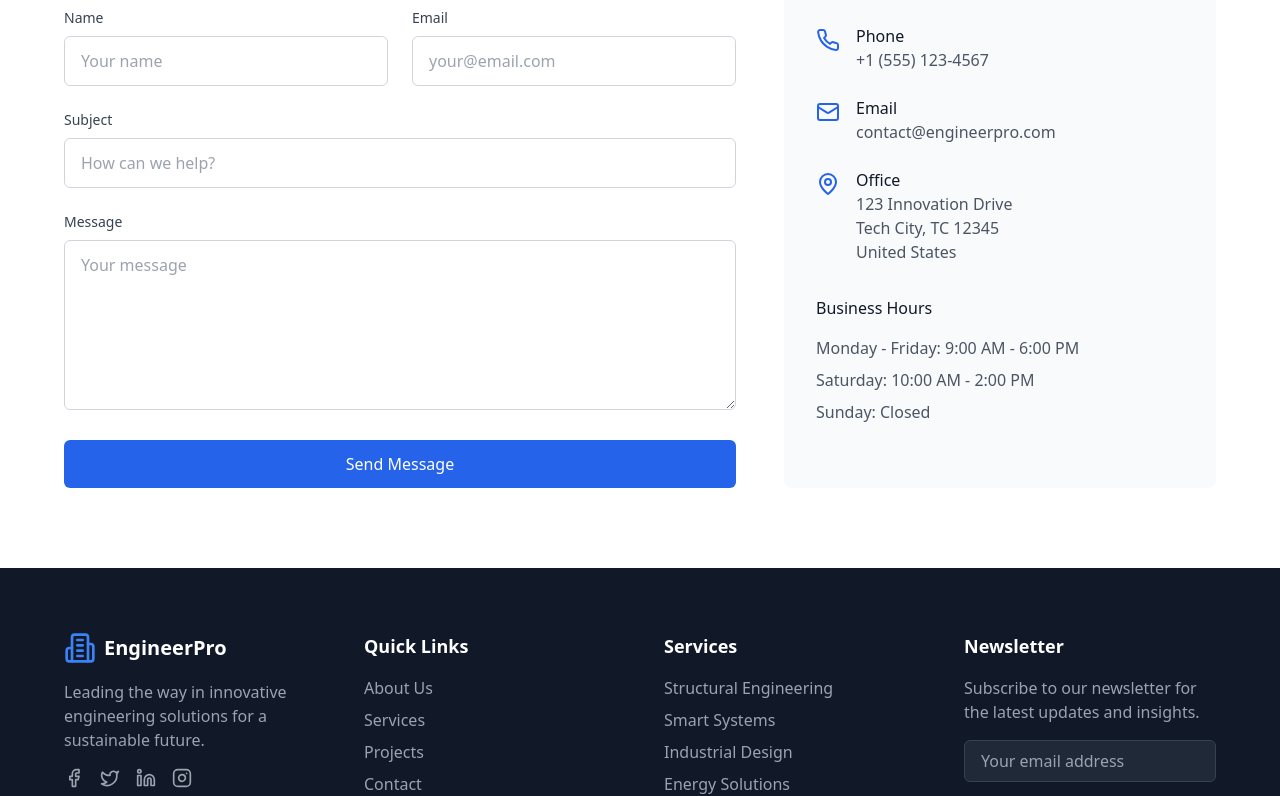
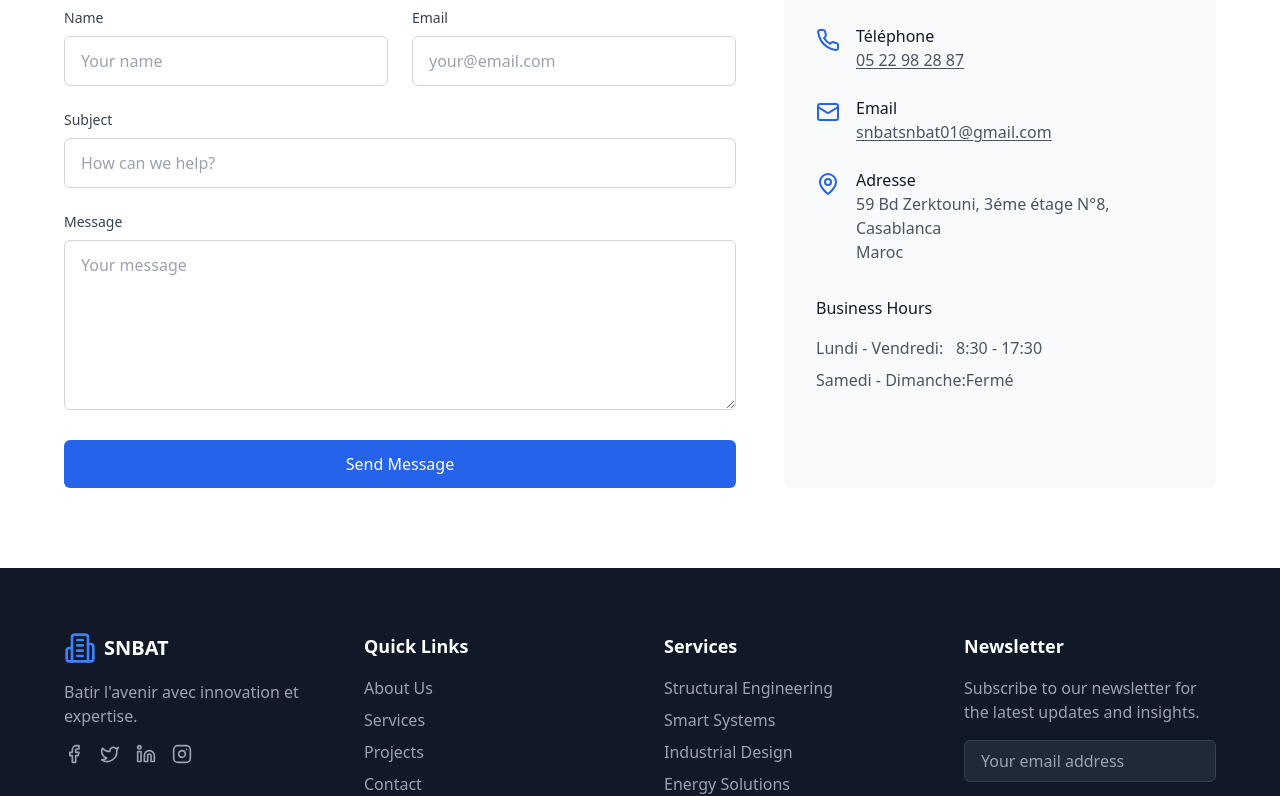
Before and after one commit to Reda-H/snbatco-v2, a React (Vite) app: page / in a window 1280 px wide. Shown: the part 4020-4816 px from the top of the page. Built offline with nearby package versions, Linux system fonts and the light colour scheme.

Commit message:
updated info and contact section with relevant data

```diff
--- a/src/components/Contact.tsx
+++ b/src/components/Contact.tsx
@@ -73,25 +73,29 @@ export default function Contact() {
               <div className="flex items-start">
                 <Phone className="h-5 w-5 md:h-6 md:w-6 text-blue-600 mt-1" />
                 <div className="ml-4">
-                  <h4 className="font-medium text-gray-900">Phone</h4>
-                  <p className="text-gray-600 text-sm md:text-base">+1 (555) 123-4567</p>
+                  <h4 className="font-medium text-gray-900">Téléphone</h4>
+                  <p className="text-gray-600 text-sm md:text-base underline underline-offset-2">
+                    <a href="tel:+212522982887">05 22 98 28 87</a>
+                  </p>
                 </div>
               </div>
               <div className="flex items-start">
                 <Mail className="h-5 w-5 md:h-6 md:w-6 text-blue-600 mt-1" />
                 <div className="ml-4">
                   <h4 className="font-medium text-gray-900">Email</h4>
-                  <p className="text-gray-600 text-sm md:text-base">contact@engineerpro.com</p>
+                  <p className="text-gray-600 text-sm md:text-base underline underline-offset-2">
+                    <a href="mailto:snbatsnbat01@gmail.com">snbatsnbat01@gmail.com</a>
+                  </p>
                 </div>
               </div>
               <div className="flex items-start">
                 <MapPin className="h-5 w-5 md:h-6 md:w-6 text-blue-600 mt-1" />
                 <div className="ml-4">
-                  <h4 className="font-medium text-gray-900">Office</h4>
+                  <h4 className="font-medium text-gray-900">Adresse</h4>
                   <p className="text-gray-600 text-sm md:text-base">
-                    123 Innovation Drive<br />
-                    Tech City, TC 12345<br />
-                    United States
+                    59 Bd Zerktouni, 3éme étage N°8,<br />
+                    Casablanca<br />
+                    Maroc
                   </p>
                 </div>
               </div>
@@ -100,9 +104,14 @@ export default function Contact() {
             <div className="mt-8">
               <h4 className="font-medium text-gray-900 mb-4">Business Hours</h4>
               <div className="space-y-2 text-gray-600 text-sm md:text-base">
-                <p>Monday - Friday: 9:00 AM - 6:00 PM</p>
-                <p>Saturday: 10:00 AM - 2:00 PM</p>
-                <p>Sunday: Closed</p>
+                <div className="flex flex-row">
+                  <p className="min-w-[140px]">Lundi - Vendredi:</p>
+                  <p>8:30 - 17:30</p>
+                </div>
+                <div className="flex flex-row">
+                  <p className="min-w-[140px]">Samedi - Dimanche:</p>
+                  <p>Fermé</p>
+                </div>
               </div>
             </div>
           </div>
--- a/src/components/Footer.tsx
+++ b/src/components/Footer.tsx
@@ -9,10 +9,10 @@ export default function Footer() {
           <div className="space-y-4">
             <div className="flex items-center space-x-2">
               <Building2 className="h-8 w-8 text-blue-500" />
-              <span className="text-xl font-bold">EngineerPro</span>
+              <span className="text-xl font-bold">SNBAT</span>
             </div>
             <p className="text-gray-400">
-              Leading the way in innovative engineering solutions for a sustainable future.
+              Batir l'avenir avec innovation et expertise.
             </p>
             <div className="flex space-x-4">
               <a href="#" className="text-gray-400 hover:text-white transition-colors">
@@ -112,7 +112,7 @@ export default function Footer() {
         <div className="max-w-[90vw] mx-auto py-6">
           <div className="flex flex-col md:flex-row justify-between items-center">
             <p className="text-gray-400 text-sm">
-              © 2024 EngineerPro. All rights reserved.
+              © 2024 SNBAT. Tous droits réservés.
             </p>
             <div className="flex space-x-6 mt-4 md:mt-0">
               <a href="#" className="text-gray-400 hover:text-white text-sm transition-colors">
--- a/src/components/Testimonial.tsx
+++ b/src/components/Testimonial.tsx
@@ -9,7 +9,7 @@ export default function Testimonial() {
 
           <div className="relative z-10 max-w-3xl mx-auto">
             <p className="text-xl text-gray-700 mb-8">
-              EngineerPro's innovative approach and commitment to excellence have been
+              SNBAT's innovative approach and commitment to excellence have been
               instrumental in the success of our major infrastructure projects. Their
               team's expertise and dedication are truly exceptional.
             </p>
--- a/src/pages/About.tsx
+++ b/src/pages/About.tsx
@@ -209,8 +209,6 @@ export default function About() {
           </div>
         </div>
       </section>
-
-      <Footer />
     </div>
   );
 }
```
